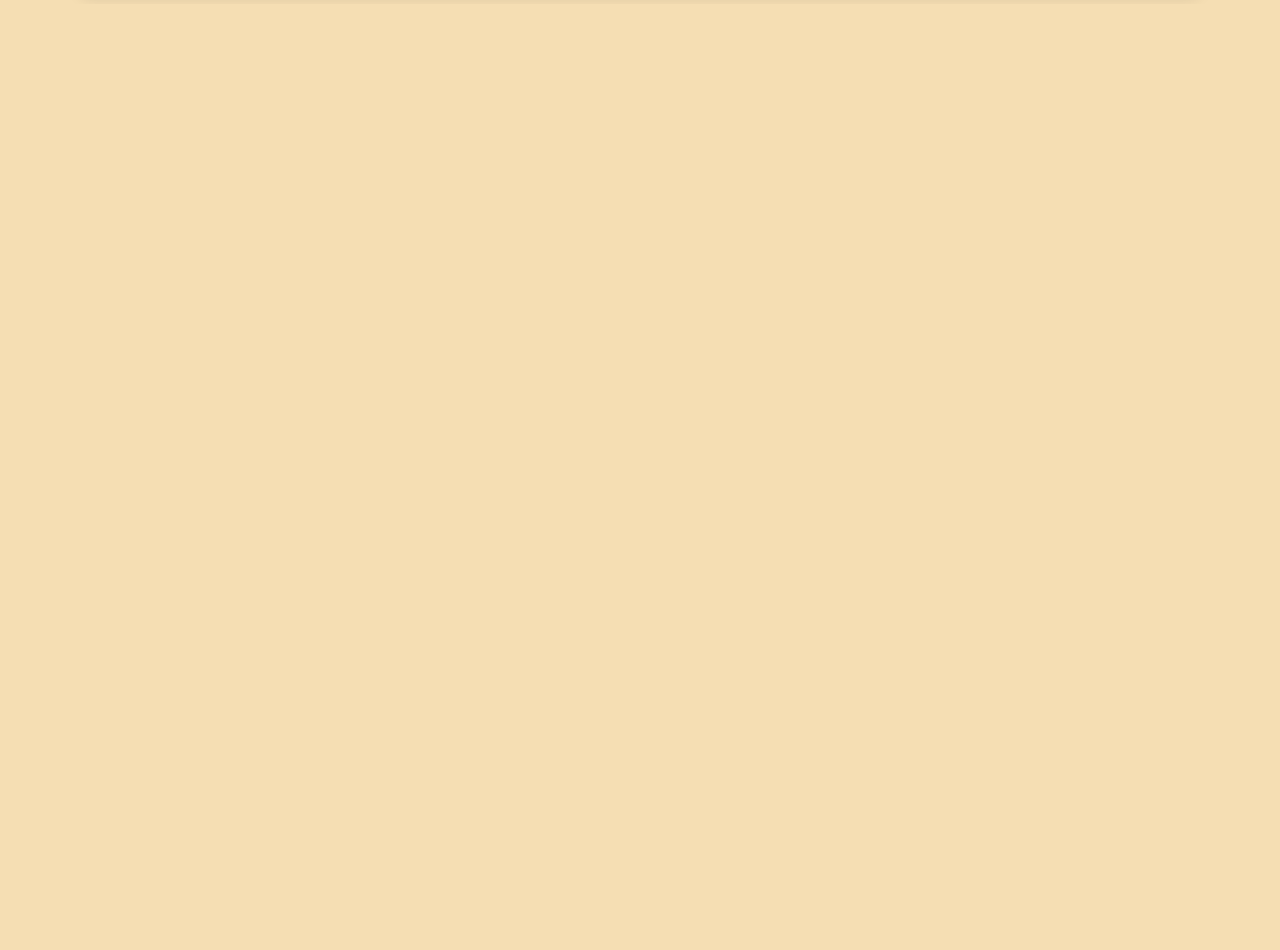
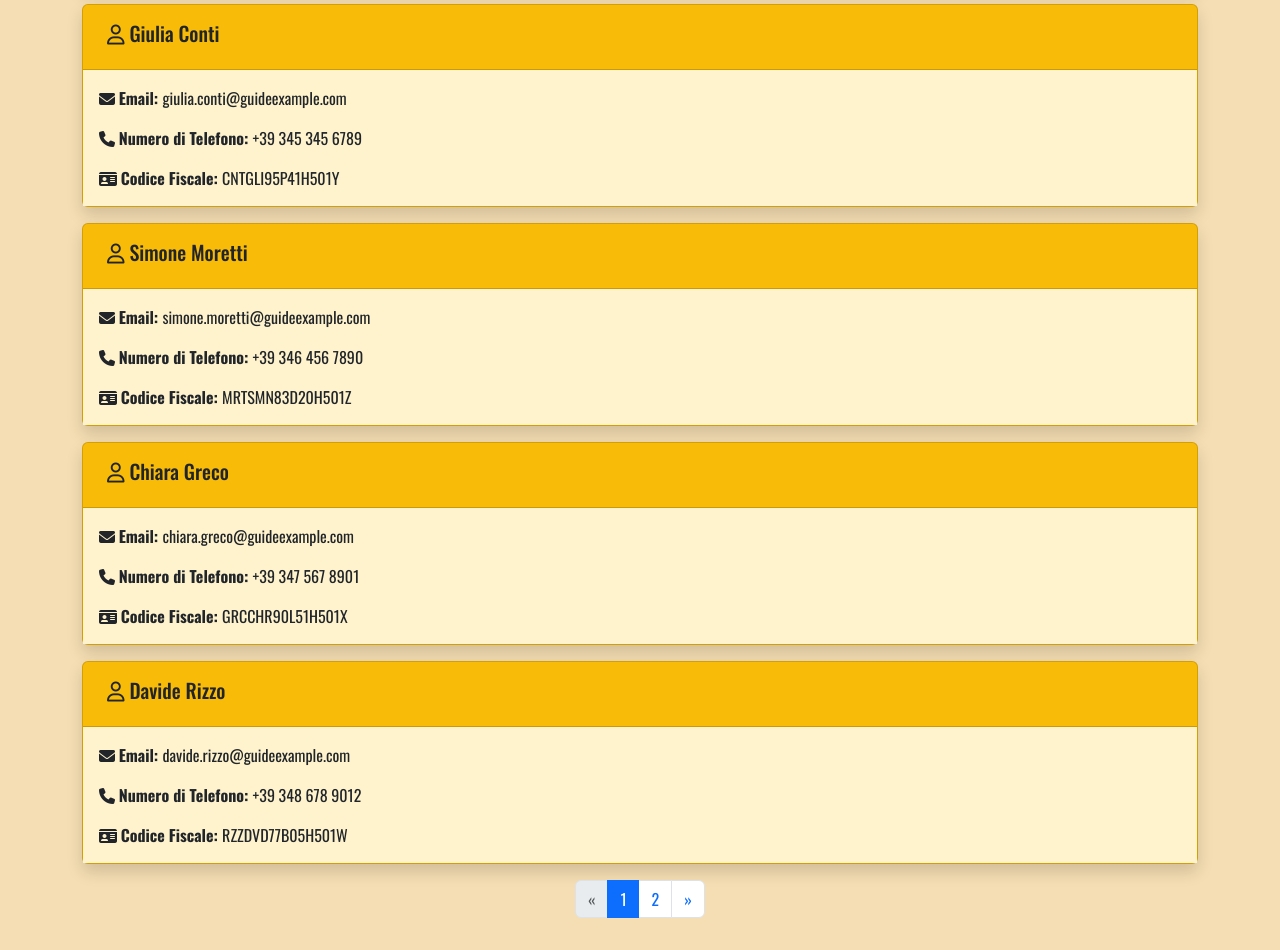
Before and after one commit to ValerioDiBiagio/booroad, a React (Vite) app: page /guides in a window 1280 px wide. Shown: the part 1500-2450 px from the top of the page. Before the commit the page ends 1504 px from the top, so only its background shows below. Built offline with nearby package versions, Linux system fonts and the light colour scheme.

Commit message:
feat: add new guides and trips data for enhanced travel options

```diff
--- a/src/data/guides.js
+++ b/src/data/guides.js
@@ -52,5 +52,59 @@ export default [
     email: 'luca.gialli@guideexample.com',
     phone: '+39 338 678 9012',
     CF: 'GLLLCU79T05H501P'
+  },
+  {
+    id: 7,
+    name: 'Giulia',
+    surname: 'Conti',
+    birthday: '1995-09-01',
+    email: 'giulia.conti@guideexample.com',
+    phone: '+39 345 345 6789',
+    CF: 'CNTGLI95P41H501Y'
+  },
+  {
+    id: 8,
+    name: 'Simone',
+    surname: 'Moretti',
+    birthday: '1983-04-20',
+    email: 'simone.moretti@guideexample.com',
+    phone: '+39 346 456 7890',
+    CF: 'MRTSMN83D20H501Z'
+  },
+  {
+    id: 9,
+    name: 'Chiara',
+    surname: 'Greco',
+    birthday: '1990-07-11',
+    email: 'chiara.greco@guideexample.com',
+    phone: '+39 347 567 8901',
+    CF: 'GRCCHR90L51H501X'
+  },
+  {
+    id: 10,
+    name: 'Davide',
+    surname: 'Rizzo',
+    birthday: '1977-02-05',
+    email: 'davide.rizzo@guideexample.com',
+    phone: '+39 348 678 9012',
+    CF: 'RZZDVD77B05H501W'
+  },
+  {
+    id: 11,
+    name: 'Federica',
+    surname: 'Mancini',
+    birthday: '1989-11-29',
+    email: 'federica.mancini@guideexample.com',
+    phone: '+39 349 789 0123',
+    CF: 'MNCFDR89S69H501V'
+  },
+  {
+    id: 12,
+    name: 'Andrea',
+    surname: 'Costanzo',
+    birthday: '1981-06-08',
+    email: 'andrea.costanzo@guideexample.com',
+    phone: '+39 350 890 1234',
+    CF: 'CSTNDR81H08H501U'
   }
 ]
--- a/src/data/trips.js
+++ b/src/data/trips.js
@@ -46,6 +46,54 @@ const trips = [
     startDate: '2025-11-15',
     endDate: '2025-11-20',
     guide: { id: 6, name: 'Luca', surname: 'Gialli' }
+  },
+  {
+    id: 7,
+    destination: 'Roma',
+    image: 'https://images.unsplash.com/photo-1552832230-c0197cebb158?q=80&w=2940&auto=format&fit=crop&ixlib=rb-4.0.3&ixid=M3wxMjA3fDB8MHxwaG90by1wYWdlfHx8fGVufDB8fHx8fA%3D%3D',
+    startDate: '2025-06-20',
+    endDate: '2025-06-25',
+    guide: { id: 7, name: 'Giulia', surname: 'Conti' }
+  },
+  {
+    id: 8,
+    destination: 'Berlino',
+    image: 'https://images.unsplash.com/photo-1560969588-4e16d43e33f3?q=80&w=2940&auto=format&fit=crop&ixlib=rb-4.0.3&ixid=M3wxMjA3fDB8MHxwaG90by1wYWdlfHx8fGVufDB8fHx8fA%3D%3D',
+    startDate: '2025-07-15',
+    endDate: '2025-07-20',
+    guide: { id: 8, name: 'Simone', surname: 'Moretti' }
+  },
+  {
+    id: 9,
+    destination: 'Sydney',
+    image: 'https://images.unsplash.com/photo-1506973008323-9366a6a9de9b?q=80&w=2940&auto=format&fit=crop&ixlib=rb-4.0.3&ixid=M3wxMjA3fDB8MHxwaG90by1wYWdlfHx8fGVufDB8fHx8fA%3D%3D',
+    startDate: '2025-08-10',
+    endDate: '2025-08-18',
+    guide: { id: 9, name: 'Chiara', surname: 'Greco' }
+  },
+  {
+    id: 10,
+    destination: 'Rio de Janeiro',
+    image: 'https://images.unsplash.com/photo-1610817088921-665e751221b6?q=80&w=2940&auto=format&fit=crop&ixlib=rb-4.0.3&ixid=M3wxMjA3fDB8MHxwaG90by1wYWdlfHx8fGVufDB8fHx8fA%3D%3D',
+    startDate: '2025-09-01',
+    endDate: '2025-09-07',
+    guide: { id: 10, name: 'Davide', surname: 'Rizzo' }
+  },
+  {
+    id: 11,
+    destination: 'Amsterdam',
+    image: 'https://images.unsplash.com/photo-1534351590666-ea95b172a5a5?q=80&w=2940&auto=format&fit=crop&ixlib=rb-4.0.3&ixid=M3wxMjA3fDB8MHxwaG90by1wYWdlfHx8fGVufDB8fHx8fA%3D%3D',
+    startDate: '2025-10-20',
+    endDate: '2025-10-25',
+    guide: { id: 11, name: 'Federica', surname: 'Mancini' }
+  },
+  {
+    id: 12,
+    destination: 'Pechino',
+    image: 'https://images.unsplash.com/photo-1547475143-6906a59600e1?q=80&w=2890&auto=format&fit=crop&ixlib=rb-4.0.3&ixid=M3wxMjA3fDB8MHxwaG90by1wYWdlfHx8fGVufDB8fHx8fA%3D%3D',
+    startDate: '2025-11-01',
+    endDate: '2025-11-08',
+    guide: { id: 12, name: 'Andrea', surname: 'Costanzo' }
   }
 ];
 
--- a/src/index.css
+++ b/src/index.css
@@ -5,7 +5,7 @@ body{
 
 .jumbotron{
     background-image: url(../src/public/booroad_bg.jpg);
-    height: 20vh;
+    height: 22.5vh;
     background-size: cover;
     background-repeat: no-repeat;
     border-radius: .5rem;
```
